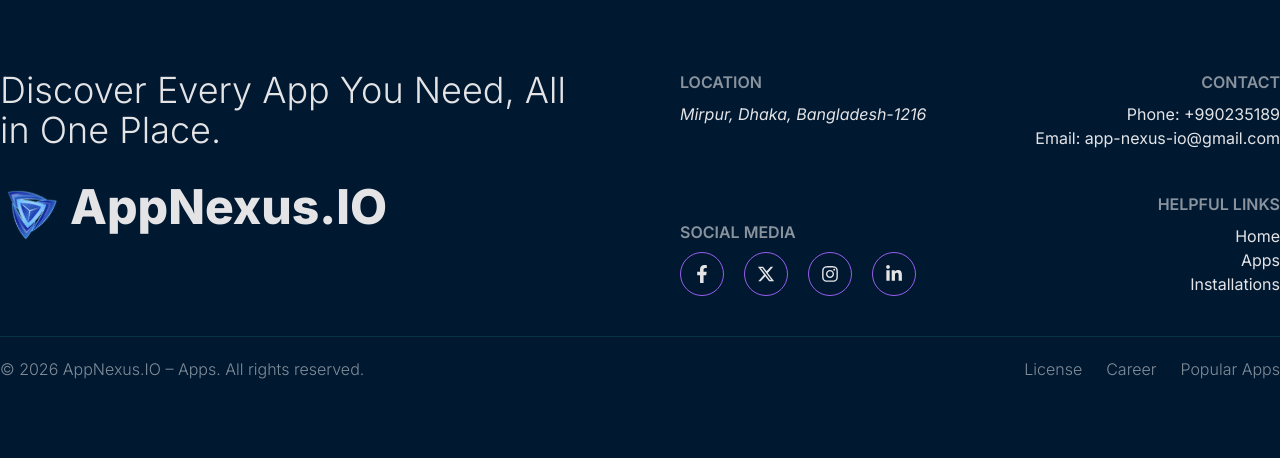
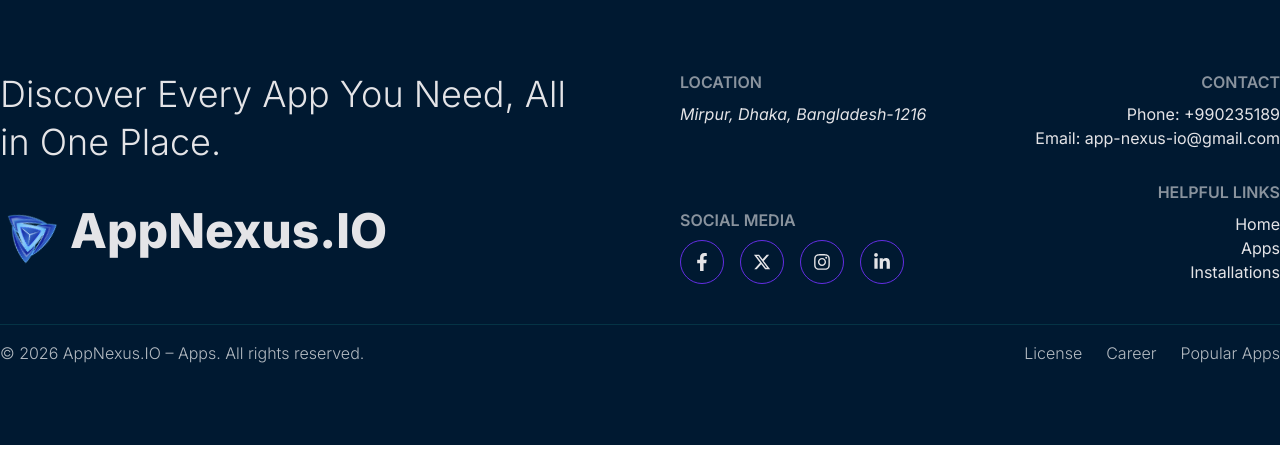
Before and after one commit to naimurcse/app-nexus-io, a React (Vite) app: page / in a window 1280 px wide. Shown: the part 2480-2938 px from the top of the page. Built offline with nearby package versions, Linux system fonts and the light colour scheme.

Commit message:
Added hover effect in Footer; Updated UI in Footer

```diff
--- a/src/components/Footer/Footer.jsx
+++ b/src/components/Footer/Footer.jsx
@@ -8,10 +8,12 @@
       <footer className="bg-[#001931]">
         <div className="max-w-7xl mx-auto grid grid-cols-12 gap-20 text-neutral-content pt-20 pb-10 border-b-1 border-b-cyan-950">
           <div className="col-span-6">
-            <h2 className="text-4xl font-light leading-10 mb-8">
+            <h2 className="text-4xl font-light leading-12 mb-10">
               Discover Every App You Need, All in One Place.
             </h2>
-            <Link to="/" className="flex justify-start items-center pb-16">
+
+            {/* Logo */}
+            <Link to="/" className="flex justify-start items-center pb-7">
               <img
                 className="w-[50px]"
                 src={Logo}
@@ -24,6 +26,7 @@
               <h1 className="text-5xl font-extrabold ml-5">AppNexus.IO</h1>
             </Link>
           </div>
+
           <div className="col-span-3 flex flex-col justify-between">
             <div>
               <h3 className="footer-title">Location</h3>
@@ -31,23 +34,23 @@
             </div>
             <div>
               <h3 className="footer-title">Social Media</h3>
-              <ul className="flex gap-5">
-                <li className="border-1 border-[#975EEE] p-3 rounded-4xl text-lg">
+              <ul className="flex gap-4">
+                <li className="border-1 border-[#632ee3] transition-all duration-400 hover:bg-[#632ee3] p-3 rounded-4xl text-lg">
                   <a href="#">
                     <FaFacebookF />
                   </a>
                 </li>
-                <li className="border-1 border-[#975EEE] p-3 rounded-4xl text-lg">
+                <li className="border-1 border-[#632ee3]  transition-all duration-400  hover:bg-[#632ee3] p-3 rounded-4xl text-lg">
                   <a href="#">
                     <FaXTwitter />
                   </a>
                 </li>
-                <li className="border-1 border-[#975EEE] p-3 rounded-4xl text-lg">
+                <li className="border-1 border-[#632ee3]  transition-all duration-400  hover:bg-[#632ee3] p-3 rounded-4xl text-lg">
                   <a href="#">
                     <FaInstagram />
                   </a>
                 </li>
-                <li className="border-1 border-[#975EEE] p-3 rounded-4xl text-lg">
+                <li className="border-1 border-[#632ee3]  transition-all duration-400  hover:bg-[#632ee3] p-3 rounded-4xl text-lg">
                   <a href="#">
                     <FaLinkedinIn />
                   </a>
@@ -86,7 +89,7 @@
         </div>
 
         {/* Lower Part */}
-        <div className="text-white font-light opacity-50 max-w-7xl mx-auto flex justify-between pt-5 pb-20">
+        <div className="text-white font-light opacity-70 max-w-7xl mx-auto flex justify-between pt-4 pb-20">
           <p>© 2026 AppNexus.IO – Apps. All rights reserved.</p>
           <div className="flex gap-6">
             <a href="#">License</a>
```
